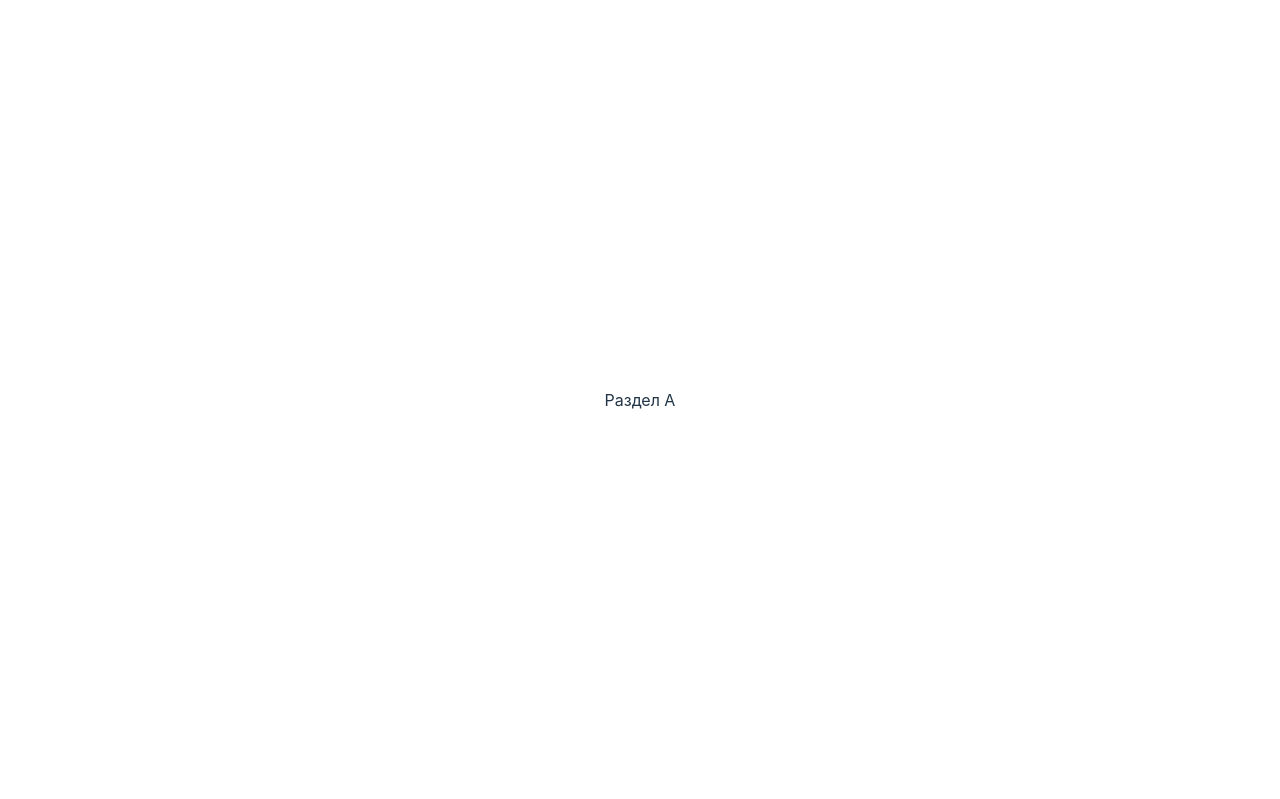
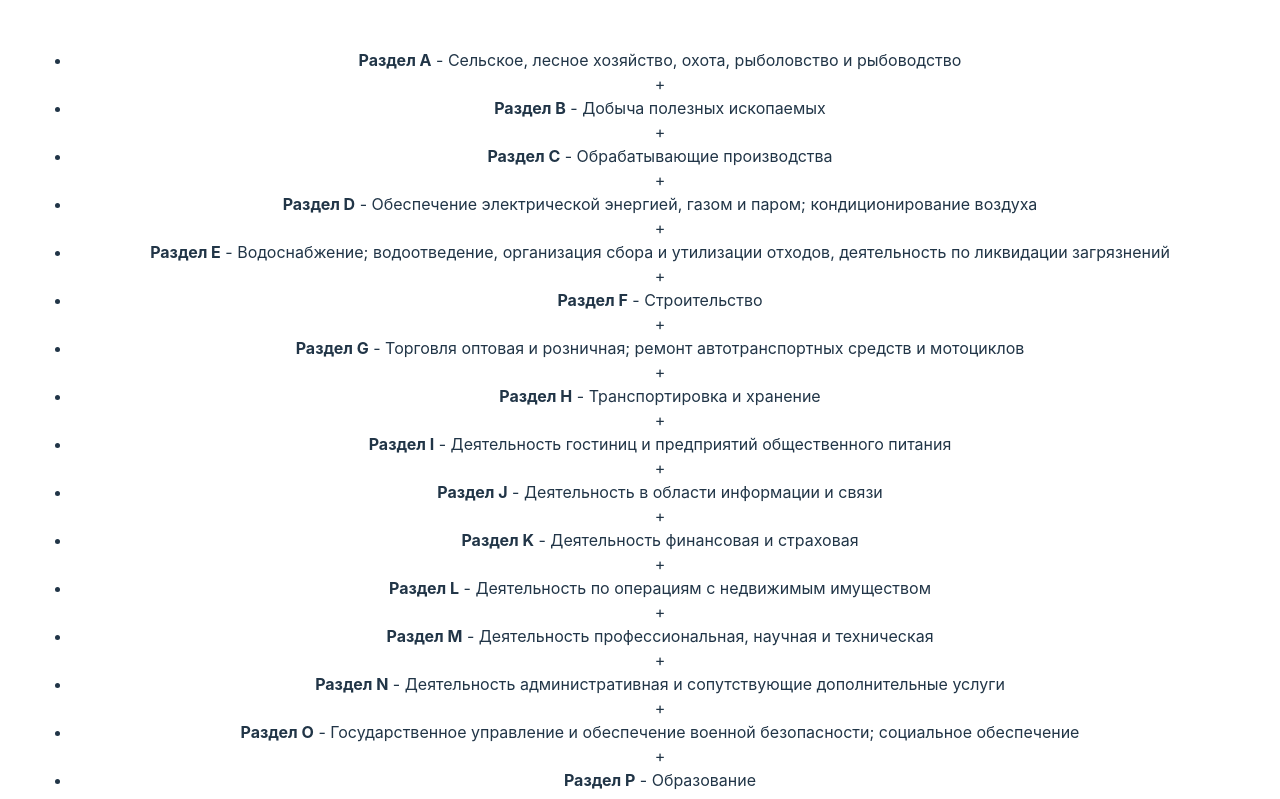
Before and after one commit to ErokhinHeorhii/okived, a React (Vite) app: page / in a window 1280 px wide. Shown: the top 799 px of the page. Built offline with nearby package versions, Linux system fonts and the light colour scheme.

Commit message:
feat: add TS for ListOkived.tsx

```diff
--- a/src/App.tsx
+++ b/src/App.tsx
@@ -1,6 +1,7 @@
 import "./App.css";
 import { useEffect, useState } from "react";
 
+import ListOkived from "./components/ListOkived/ListOkived.tsx";
 import { getData } from "./services/getData.ts";
 
 function App() {
@@ -11,7 +12,7 @@
   }, []);
   console.log(okivedData);
 
-  return <>{okivedData && okivedData[0].code}</>;
+  return <>{<ListOkived items={okivedData || []} />}</>;
 }
 
 export default App;
--- /dev/null
+++ b/src/components/ListOkived/Item.tsx
@@ -0,0 +1,16 @@
+export type ItemType = {
+  item: ItemsType;
+};
+export type ItemsType = {
+  code: string;
+  items?: Array<[ItemsType]>;
+  name: string;
+};
+
+export const Item = ({ item }: ItemType) => {
+  return (
+    <li>
+      <b>{item.code}</b> - <span>{item.name}</span>
+    </li>
+  );
+};
--- /dev/null
+++ b/src/components/ListOkived/ListOkived.tsx
@@ -0,0 +1,44 @@
+import { useState } from "react";
+
+import { Item, ItemsType } from "./Item.tsx";
+
+interface BooleanObject {
+  [key: string]: boolean;
+}
+
+const ListOkived = ({ items }: { items: Array<ItemsType> }) => {
+  const [expanded, setExpanded] = useState<BooleanObject>({});
+
+  const toggleExpand = (code: string) => {
+    setExpanded((prev) => ({
+      ...prev,
+      [code]: !prev[code],
+    }));
+  };
+
+  const renderItems = (items: Array<ItemsType>) => {
+    return items.map((item: any) => {
+      const hasSubItems = Array.isArray(item.items) && item.items.length > 0;
+
+      return (
+        <div key={item.code}>
+          {hasSubItems ? (
+            <div onClick={() => toggleExpand(item.code)}>
+              <Item item={item} />
+              {expanded[item.code] ? "-" : "+"}
+            </div>
+          ) : (
+            <Item item={item} />
+          )}
+          {hasSubItems && expanded[item.code] && (
+            <ul>{renderItems(item.items)}</ul>
+          )}
+        </div>
+      );
+    });
+  };
+
+  return <ul>{renderItems(items)}</ul>;
+};
+
+export default ListOkived;
```
